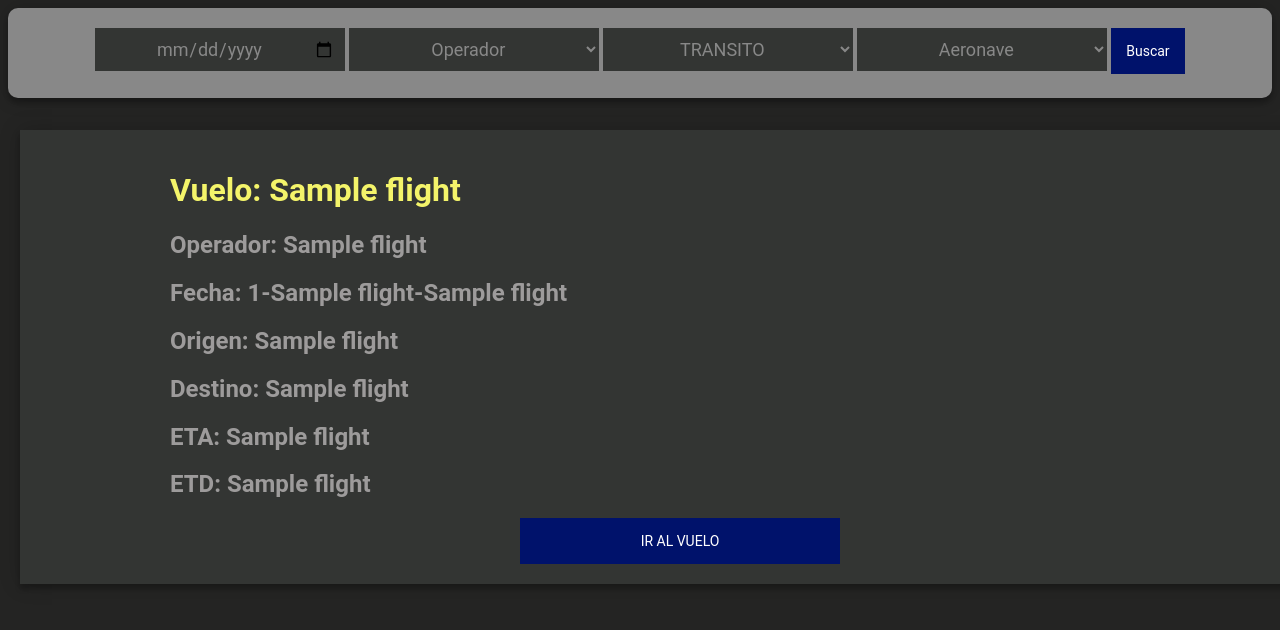
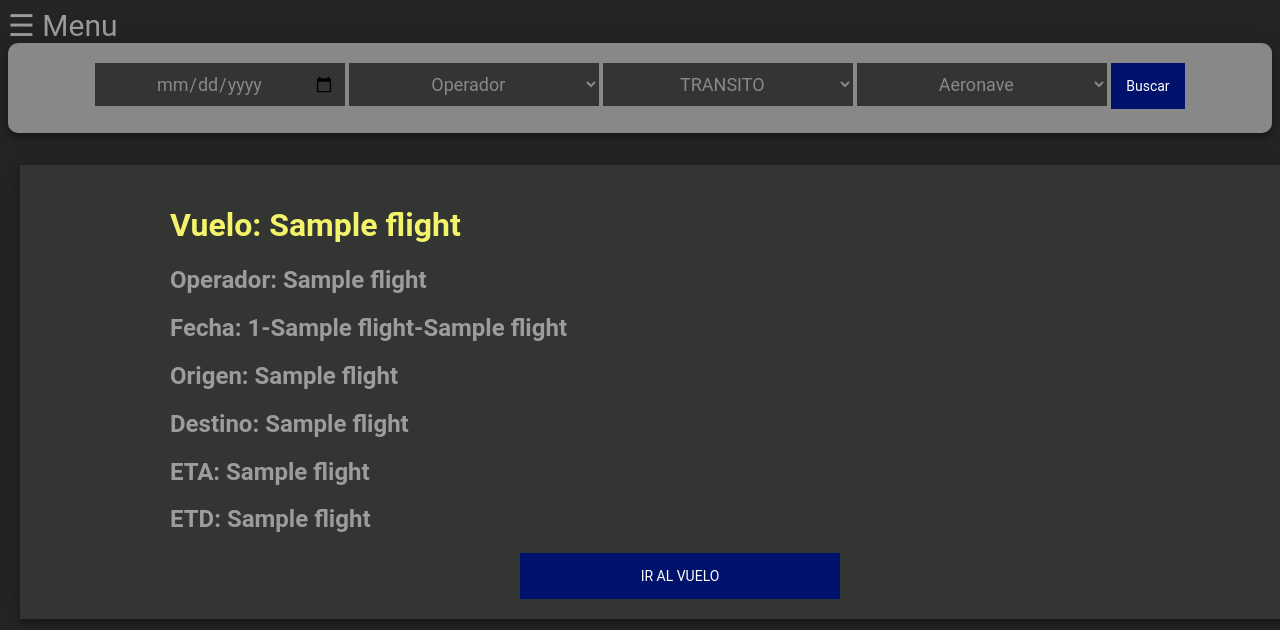
Before and after one commit to programadorL/apeoa-laats, a Flask app: template templates/flights.html in a window 1280 px wide; the page is wider, and only the part inside the window is pictured. Shown: the top 630 px of that part. Run offline with Flask 2, Linux system fonts and the light colour scheme; the template is opened without the code that fills it: most values are stand-ins (such as "Sample title", 1, 10 or a date in 2020); some libraries are stand-ins or nearby versions.

Commit message:
side nav added

```diff
--- a/static/css/flights.css
+++ b/static/css/flights.css
@@ -106,6 +106,40 @@ table {
     background: #364281;
   }
 
+  .sidenav {
+    height: 100%;
+    width: 0;
+    position: fixed;
+    z-index: 2;
+    top: 0;
+    left: 0;
+    background-color: #333533;
+    overflow-x: hidden;
+    transition: 0.5s;
+    padding-top: 60px;
+  }
+
+  .sidenav a {
+    padding: 8px 8px 8px 32px;
+    text-decoration: none;
+    font-size: 25px;
+    color: #818181;
+    display: block;
+    transition: 0.3s;
+  }
+
+  .sidenav a:hover {
+    color: #f1f1f1;
+  }
+
+  .sidenav .closebtn {
+    position: absolute;
+    top: 0;
+    right: 25px;
+    font-size: 36px;
+    margin-left: 50px;
+  }
+
 
   /* width */
   ::-webkit-scrollbar {
--- a/templates/flights.html
+++ b/templates/flights.html
@@ -20,6 +20,14 @@
 </head>
 <body>
     <div class="dashboard-page">
+        <div id="mySidenav" class="sidenav">
+            <a href="javascript:void(0)" class="closebtn" onclick="closeNav()">&times;</a>
+            <a href="#">About</a>
+            <a href="#">Services</a>
+            <a href="#">Clients</a>
+            <a href="#">Contact</a>
+        </div>
+        <span style="position:sticky; font-size:30px;cursor:pointer;" onclick="openNav()">&#9776; Menu</span>
         <div class="filter-section">
             <form class="filter-form" id="filter-form" method="POST">
                 <input class="date-selector" name="date-selector" type="date" value="{{current_date}}">
@@ -69,5 +77,15 @@
             </table>
         </div>
     </div>
+    <script>
+        function openNav() {
+            document.getElementById("mySidenav").style.width = "250px";
+        }
+
+        function closeNav() {
+            document.getElementById("mySidenav").style.width = "0";
+        }
+
+    </script>
 </body>
 </html>
```
